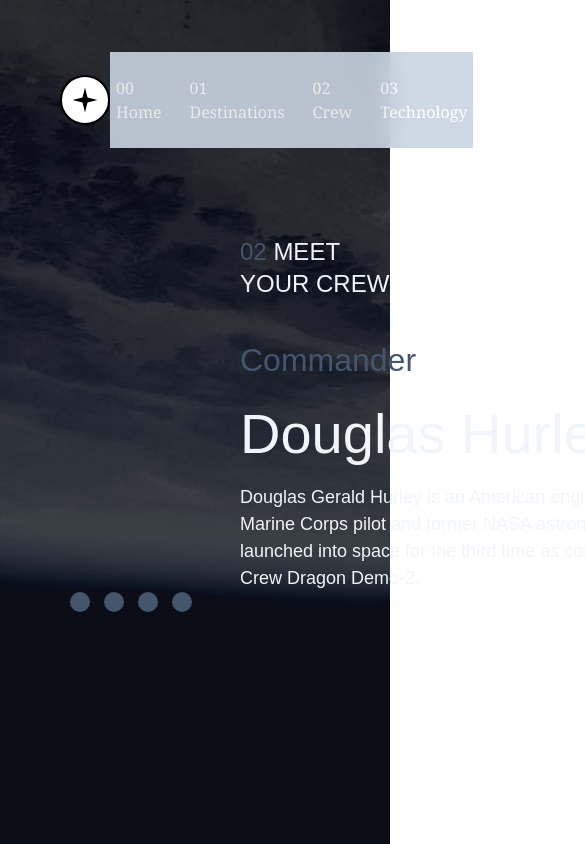
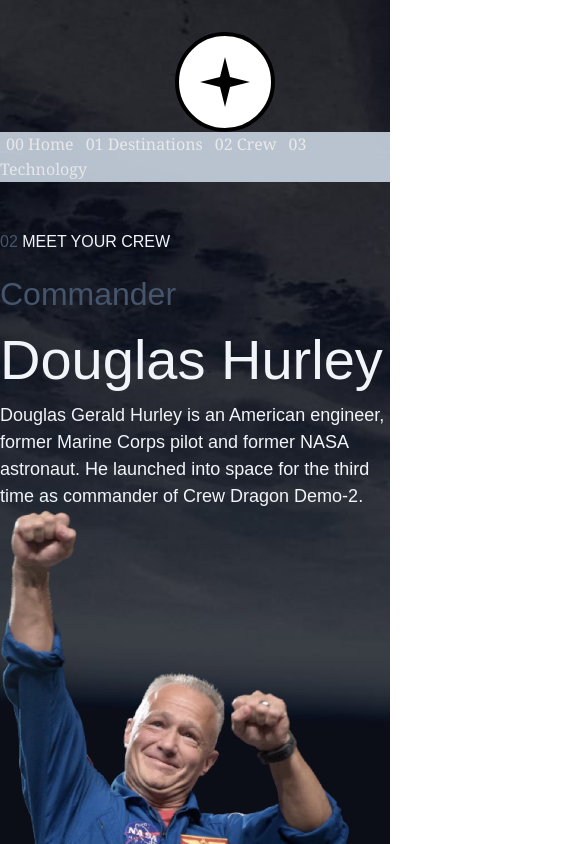
Before and after one commit to junior217/space-tourism-website, a Next.js app in the folder space-tourism/: page /crew in a window 390 px wide. Shown: the top 844 px of the page, 585 px wide, since content can reach past the window. Built offline with nearby package versions, Linux system fonts and the light colour scheme; a web font is replaced by a local one.

Commit message:
Crew Page Tablet Responsivity Done

```diff
--- a/space-tourism/app/NavBar.tsx
+++ b/space-tourism/app/NavBar.tsx
@@ -2,18 +2,18 @@ import Link from 'next/link';
 import { CircleStarSVG, StraightLineSVG } from './components/SvgImg';
 export default function NavBar() {
   return (
-    <nav className="relative mt-5 w-fill flex items-center justify-between py-8 text-white sm:grid md:grid-cols-[1fr_auto] sm:gap-4">
-      <div className='ml-15 w-[50px] h-[50px] flex items-center justify-center'>
+    <nav className="relative lg:mt-5 lg:w-fill lg:flex lg:items-center lg:justify-between py-8 text-white sm:grid md:grid md:grid-cols-[1fr_auto] md:gap-1 sm:gap-4">
+      <div className='ml-15 lg:w-[50px] lg:h-[50px] flex items-center justify-center md:w-[45px] md:h-[45px] md:flex md:items-center md:justify-center '>
       <CircleStarSVG/>
       </div>
-      <div className='absolute left-[300px] flex items-center justify-center'>
+      <div className='lg:visible absolute lg:left-[300px] lg:flex lg:items-center lg:justify-center md:invisible sm:invisible'>
       <StraightLineSVG />
       </div>
-      <div className="w-2xl flex space-x-4 justify-center items-center py-6 bg-gradient-to-r bg-slate-300 backdrop-blur-md opacity-90 text-slate-100">
-        <Link href="/" className='text-white font-se px-1.5 font-serif hover:text-white hover:font-bold focus:border-b-2 focus:border-b-white'>00 Home</Link>
-        <Link href="/destination" className='text-white font-se px-1.5 font-serif hover:text-white hover:font-bold focus:border-b-2 focus:border-b-white'>01 Destinations</Link>
-        <Link href="/crew" className='text-white font-se px-1.5 font-serif hover:text-white hover:font-bold focus:border-b-2 focus:border-b-white'>02 Crew</Link>
-        <Link href="/technologies" className='text-white font-se px-1.5 font-serif hover:text-white hover:font-bold focus:border-b-2 focus:border-b-white'>03 Technology</Link>
+      <div className="lg:w-2xl lg:flex lg:space-x-4 lg:justify-center lg:items-center lg:py-6 bg-gradient-to-r bg-slate-300 backdrop-blur-md opacity-90 text-slate-100 md:space-x-1 md:w-2xl md:flex md:justify-center md:items-center sm:space-x-2 sm:w-full sm:flex sm:justify-center sm:items-center md:py-3">
+        <Link href="/" className='text-white font-se px-1.5 font-serif hover:text-white hover:font-bold focus:border-b-2 focus:border-b-white md:text-xl'>00 Home</Link>
+        <Link href="/destination" className='text-white font-se px-1.5 font-serif hover:text-white hover:font-bold focus:border-b-2 focus:border-b-white md:text-xl'>01 Destinations</Link>
+        <Link href="/crew" className='text-white font-se px-1.5 font-serif hover:text-white hover:font-bold focus:border-b-2 focus:border-b-white md:text-xl'>02 Crew</Link>
+        <Link href="/technologies" className='text-white font-se px-1.5 font-serif hover:text-white hover:font-bold focus:border-b-2 focus:border-b-white md:text-xl'>03 Technology</Link>
       </div>
     </nav>
   );
--- a/space-tourism/app/crew/anousheh.tsx
+++ b/space-tourism/app/crew/anousheh.tsx
@@ -5,14 +5,14 @@ export default function Anousheh() {
     const crewAnoush = spaceTourismData[0].crew[3]
 
     return (
-           <main className="grid grid-cols-[1fr_auto] gap-0.5 mx-30 mb-10 mt-5">
-                <div className="flex flex-col gap-2 w-120 justify-center ml-30">
+               <main className="lg:grid lg:grid-cols-[1fr_auto] lg:gap-0.5 lg:mx-30 lg:mb-10 lg:mt-5 md:grid md:grid-rows-[1fr_auto] md:gap-10">
+                    <div className="lg:flex lg:flex-col lg:gap-2 lg:w-120 lg:justify-center lg:ml-30 md:flex md:flex-col md:gap-3 md:justify-center md:items-center md:text-center md:w-2/3 md:mx-auto">
                         <h1 className="text-[32px] text-slate-600">{crewAnoush.role}</h1>
                         <h2 className="text-[56px] text-slate-100">{crewAnoush.name}</h2>
                         <p className="text-[18px] text-slate-100 font-extralight">{crewAnoush.bio}</p>
                     </div>
-                <div className=" relative flex justify-center items-center overflow-hidden mr-20">
-                    <Image src={crewAnoush.images.webp} alt={crewAnoush.name} width={350} height={350} />
+                    <div className="relative lg:flex lg:justify-center lg:items-center lg:overflow-hidden lg:mr-20 md:flex md:justify-center md:items-center md:mt-20 md:mb-5 md:pt-10 ">
+                        <Image src={crewAnoush.images.webp} alt={crewAnoush.name} width={350} height={350}  />
                         <div className="absolute bottom-0 left-0 w-full h-24 bg-gradient-to-b from-transparent to-[#0d0d1c] pointer-events-none" />
                     </div>
                </main>
--- a/space-tourism/app/crew/douglas.tsx
+++ b/space-tourism/app/crew/douglas.tsx
@@ -7,14 +7,14 @@ export default function Douglas() {
     const crewDouglas = spaceTourismData[0].crew[0]
 
     return (
-           <main className="grid grid-cols-[1fr_auto] gap-0.5 mx-30 mb-10 mt-5">
-                <div className="flex flex-col gap-2 w-120 justify-center ml-30">
+               <main className="lg:grid lg:grid-cols-[1fr_auto] lg:gap-0.5 lg:mx-30 lg:mb-10 lg:mt-5 md:grid md:grid-rows-[1fr_auto] md:gap-10">
+                    <div className="lg:flex lg:flex-col lg:gap-2 lg:w-120 lg:justify-center lg:ml-30 md:flex md:flex-col md:gap-3 md:justify-center md:items-center md:text-center md:w-2/3 md:mx-auto">
                         <h1 className="text-[32px] text-slate-600">{crewDouglas.role}</h1>
                         <h2 className="text-[56px] text-slate-100">{crewDouglas.name}</h2>
                         <p className="text-[18px] text-slate-100 font-extralight">{crewDouglas.bio}</p>
                     </div>
-                <div className=" relative flex justify-center items-center overflow-hidden mr-20 ">
-                    <Image src={crewDouglas.images.webp} alt={crewDouglas.name} width={350} height={350} />
+                    <div className="relative lg:flex lg:justify-center lg:items-center lg:overflow-hidden lg:mr-20 md:flex md:justify-center md:items-center md:mt-20 md:mb-5 md:pt-10 ">
+                        <Image src={crewDouglas.images.webp} alt={crewDouglas.name} width={350} height={350}  />
                         <div className="absolute bottom-0 left-0 w-full h-24 bg-gradient-to-b from-transparent to-[#0d0d1c] pointer-events-none" />
                     </div>
                </main>
--- a/space-tourism/app/crew/mark.tsx
+++ b/space-tourism/app/crew/mark.tsx
@@ -5,14 +5,14 @@ export default function Mark() {
     const crewMark = spaceTourismData[0].crew[1]
 
     return (
-           <main className="grid grid-cols-[1fr_auto] gap-0.5 mx-30 mb-10 mt-5">
-                <div className="flex flex-col gap-2 w-120 justify-center ml-30">
+           <main className="lg:grid lg:grid-cols-[1fr_auto] lg:gap-0.5 lg:mx-30 lg:mb-10 lg:mt-5 md:grid md:grid-rows-[1fr_auto] md:gap-10">
+                <div className="lg:flex lg:flex-col lg:gap-2 lg:w-120 lg:justify-center lg:ml-30 md:flex md:flex-col md:gap-3 md:justify-center md:items-center md:text-center md:w-2/3 md:mx-auto">
                     <h1 className="text-[32px] text-slate-600">{crewMark.role}</h1>
                     <h2 className="text-[56px] text-slate-100">{crewMark.name}</h2>
                     <p className="text-[18px] text-slate-100 font-extralight">{crewMark.bio}</p>
                 </div>
-                <div className="relative flex justify-center items-center overflow-hidden mr-20">
-                    <Image src={crewMark.images.webp} alt={crewMark.name} width={350} height={350} />
+                <div className="relative lg:flex lg:justify-center lg:items-center lg:overflow-hidden lg:mr-20 md:flex md:justify-center md:items-center md:mt-20 md:mb-5 md:pt-10 ">
+                    <Image src={crewMark.images.webp} alt={crewMark.name} width={350} height={350}  />
                     <div className="absolute bottom-0 left-0 w-full h-24 bg-gradient-to-b from-transparent to-[#0d0d1c] pointer-events-none" />
                 </div>
            </main>
--- a/space-tourism/app/crew/page.tsx
+++ b/space-tourism/app/crew/page.tsx
@@ -20,21 +20,21 @@ export default function CrewPage(){
     const [CurrentCrewMember, setCurrentCrewMember] = useState(() => Douglas);
     return (
         <div className="wrapper-crew font-inherit">
-         <main className="flex flex-col">
+         <main className="lg:flex lg:flex-col md:relative">
             <div>
                 <NavBar />
             </div>
-            <div className="ml-60 py-4">
-                <h1 className="text-2xl text-left text-slate-100 mt-10 uppercase"> <span className="text-slate-600">02 </span> Meet Your Crew</h1>
+            <div className="lg:ml-60 py-4 md:ml-25">
+                <h1 className="lg:text-2xl lg:text-left text-slate-100 lg:mt-10 uppercase md:text-xl"> <span className="text-slate-600">02 </span> Meet Your Crew</h1>
             </div>
-            <div>
+            <div className="md:my-10">
                 <CurrentCrewMember />
             </div>
-            <div className="flex gap-3.5 justify-left items-center mb-15 -mt-10 ml-[18%]">
-                <button onClick={() => setCurrentCrewMember(() => Douglas)} className="rounded-full w-[20px] h-[20px] bg-slate-600 focus:bg-slate-100"></button>
-                <button onClick={() => setCurrentCrewMember(() => Mark)} className="rounded-full w-[20px] h-[20px] bg-slate-600 focus:bg-slate-100"></button>
-                <button onClick={() => setCurrentCrewMember(() => Victor)} className="rounded-full w-[20px] h-[20px] bg-slate-600 focus:bg-slate-100"></button>
-                <button onClick={() => setCurrentCrewMember(() => Anousheh)} className="rounded-full w-[20px] h-[20px] bg-slate-600 focus:bg-slate-100"></button>
+            <div className="lg:flex lg:gap-3.5 lg:justify-left lg:items-center lg:mb-15 lg:-mt-10 lg:ml-[18%] md:flex md:gap-2 md:absolute md:top-[46%] md:left-[49%]">
+                <button onClick={() => setCurrentCrewMember(() => Douglas)} className="rounded-full lg:w-[20px] lg:h-[20px] bg-slate-600 focus:bg-slate-100 md:w-[10px] md:h-[10px]"></button>
+                <button onClick={() => setCurrentCrewMember(() => Mark)} className="rounded-full lg:w-[20px] lg:h-[20px] bg-slate-600 focus:bg-slate-100 md:w-[10px] md:h-[10px]"></button>
+                <button onClick={() => setCurrentCrewMember(() => Victor)} className="rounded-full lg:w-[20px] lg:h-[20px] bg-slate-600 focus:bg-slate-100 md:w-[10px] md:h-[10px]"></button>
+                <button onClick={() => setCurrentCrewMember(() => Anousheh)} className="rounded-full lg:w-[20px] lg:h-[20px] bg-slate-600 focus:bg-slate-100 md:w-[10px] md:h-[10px]"></button>
             </div>
 
          </main>
--- a/space-tourism/app/crew/victor.tsx
+++ b/space-tourism/app/crew/victor.tsx
@@ -5,15 +5,15 @@ export default function Victor() {
     const crewVictor = spaceTourismData[0].crew[2]
 
     return (
-           <main className="grid grid-cols-[1fr_auto] gap-0.5 mx-30 mb-10 mt-5">
-                <div className="flex flex-col gap-2 w-120 justify-center ml-30">
+               <main className="lg:grid lg:grid-cols-[1fr_auto] lg:gap-0.5 lg:mx-30 lg:mb-10 lg:mt-5 md:grid md:grid-rows-[1fr_auto] md:gap-10">
+                    <div className="lg:flex lg:flex-col lg:gap-2 lg:w-120 lg:justify-center lg:ml-30 md:flex md:flex-col md:gap-3 md:justify-center md:items-center md:text-center md:w-2/3 md:mx-auto">
                         <h1 className="text-[32px] text-slate-600">{crewVictor.role}</h1>
                         <h2 className="text-[56px] text-slate-100">{crewVictor.name}</h2>
                         <p className="text-[18px] text-slate-100 font-extralight">{crewVictor.bio}</p>
                     </div>
-                <div className="relative flex justify-center items-center overflow-hidden mr-20">
-                    <Image src={crewVictor.images.webp} alt={crewVictor.name} width={350} height={350} />
-                    <div className="absolute bottom-0 left-0 w-full h-24 bg-gradient-to-b from-transparent to-[#0d0d1a] pointer-events-none" />
+                    <div className="relative lg:flex lg:justify-center lg:items-center lg:overflow-hidden lg:mr-20 md:flex md:justify-center md:items-center md:mt-20 md:mb-5 md:pt-10 ">
+                        <Image src={crewVictor.images.webp} alt={crewVictor.name} width={350} height={350}  />
+                        <div className="absolute bottom-0 left-0 w-full h-24 bg-gradient-to-b from-transparent to-[#0d0d1c] pointer-events-none" />
                     </div>
                </main>
 
--- a/space-tourism/app/technologies/page.tsx
+++ b/space-tourism/app/technologies/page.tsx
@@ -37,6 +37,7 @@ export default function TechnologiesPage(){
                     <CurrentTechnology />
                 </div>
             </div>
+
          </main>
         </div>
     )
```
Lines whose indentation alone changed are shown as unchanged.
